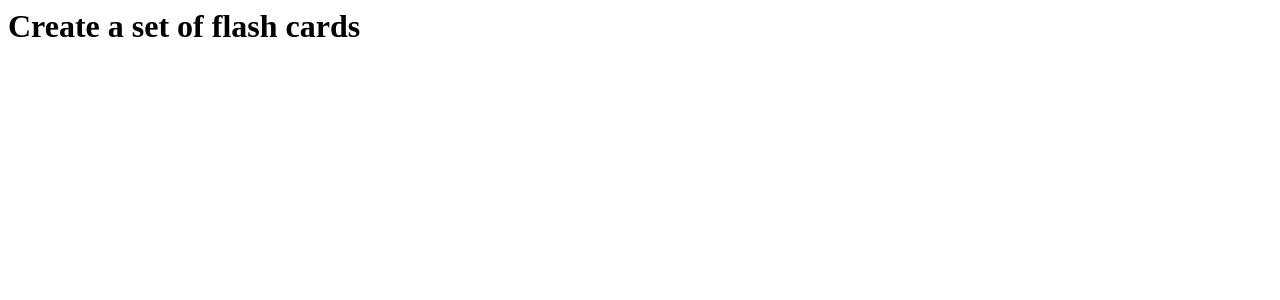
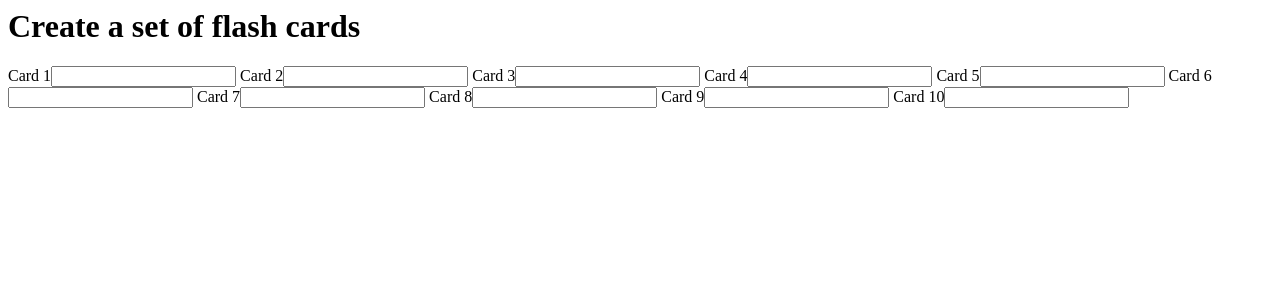
Before and after one commit to snowystars1/BadQuizlet, a Django app: page /BadQuizletApp/Create in a window 1280 px wide. Shown: the top 300 px of the page. Run offline with Django 3.2, Linux system fonts and the light colour scheme.

Commit message:
Add card inputs

```diff
--- a/BadQuizletApp/Templates/create.html
+++ b/BadQuizletApp/Templates/create.html
@@ -1,5 +1,17 @@
 <html>
 	<body>
 		<h1>Create a set of flash cards</h1>
+		<form>
+			Card 1<input type="text"  name="card1">
+			Card 2<input type="text"  name="card2">
+			Card 3<input type="text"  name="card3">
+			Card 4<input type="text"  name="card4">
+			Card 5<input type="text"  name="card5">
+			Card 6<input type="text"  name="card6">
+			Card 7<input type="text"  name="card7">
+			Card 8<input type="text"  name="card8">
+			Card 9<input type="text"  name="card9">
+			Card 10<input type="text"  name="card10">
+		</form>
 	</body>
 </html>
```
